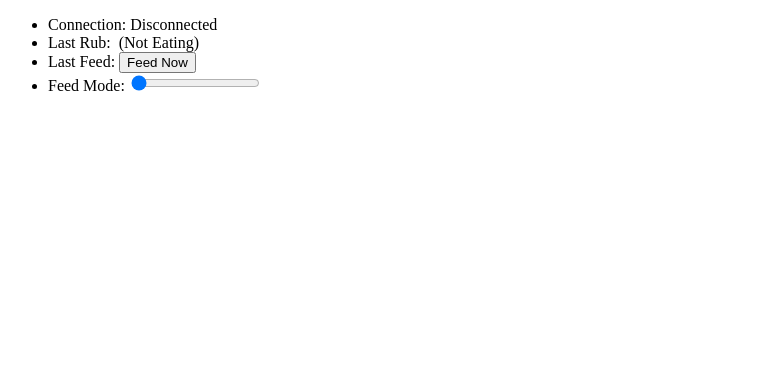
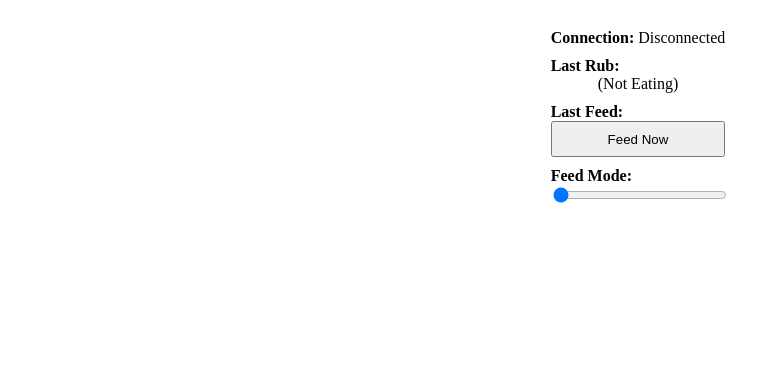
Before and after one commit to elin-moco/browser-j5-feeder, a website: page public/index.html in a window 1280 px wide. Shown: the whole page, without its empty margins (0-757 px from the left). Drawn offline with nearby package versions, Linux system fonts and the light colour scheme; no server answers.

Commit message:
Fixed mongoDB connection usage, refine UI.

```diff
--- a/public/css/chart.css
+++ b/public/css/chart.css
@@ -1,5 +1,14 @@
 body {
   /*font: 10px sans-serif;*/
+}
+
+ul {
+    list-style: none;
+    padding: 0;
+}
+
+ul li {
+   padding: 5px 10px;
 }
 
 .axis path,
@@ -19,12 +28,35 @@ body {
   stroke-width: 1.5px;
 }
 
-#videos {
-    position: fixed;
-    right: 0;
-    top: 0;
-}
-
 #textareas {
     display: none;
 }
+
+#container {
+    text-align: center;
+}
+
+#status {
+    display: inline-block;
+    vertical-align: top;
+    width: 260px;
+}
+
+#info, #videos {
+    display: inline-block;
+    text-align: left;
+}
+
+#stats {
+    display: inline-block;
+}
+
+#eating, #feed-now, #feedmode, #feedmode-label {
+    display: block;
+    text-align: center;
+    width: 100%;
+}
+
+#feed-now {
+    height: 36px;
+}
--- a/public/index.html
+++ b/public/index.html
@@ -18,18 +18,30 @@
 <body>
 
 <div id='container'>
-  <ul>
-    <li>Connection: <span id="rtc-status">Disconnected</span></li>
-    <li>Last Rub: <span id="rubtime"></span>&nbsp;<span id="eating">(Not Eating)</span></li>
-    <li>Last Feed: <span id="feedtime"></span><button id="feed-now">Feed Now</button></li>
-    <li>Feed Mode: <input id="feedmode" name="feedmode" type="range" max="4" min="0" value="0"><label id="feedmode-label" for="feedmode"></label></li>
-  </ul>
+  <div id="status">
+    <ul id="info">
+      <li><b>Connection: </b>
+        <span id="rtc-status">Disconnected</span>
+      </li>
+      <li><b>Last Rub: </b>
+        <span id="rubtime"></span>
+        <span id="eating">(Not Eating)</span>
+      </li>
+      <li><b>Last Feed: </b>
+        <span id="feedtime"></span>
+        <button id="feed-now">Feed Now</button>
+      </li>
+      <li><b>Feed Mode: </b>
+        <input id="feedmode" name="feedmode" type="range" max="4" min="0" value="0">
+        <label id="feedmode-label" for="feedmode"></label>
+      </li>
+    </ul>
+    <div id='videos'>
+      <video id='localVideo' autoplay muted></video>
+      <video id='remoteVideo' autoplay></video>
+    </div>
+  </div>
   <div id="stats">
-
-  </div>
-  <div id='videos'>
-    <video id='localVideo' autoplay muted></video>
-    <video id='remoteVideo' autoplay></video>
   </div>
 
   <div id='textareas'>
@@ -37,7 +49,6 @@
 		<textarea id="dataChannelReceive" disabled></textarea>
     <button id="sendButton" disabled>Send</button>
 	</div>
-
 
 </div>
 <script src='/socket.io/socket.io.js'></script>
```
Also changed, not shown: server.js (+11 -9 lines).
